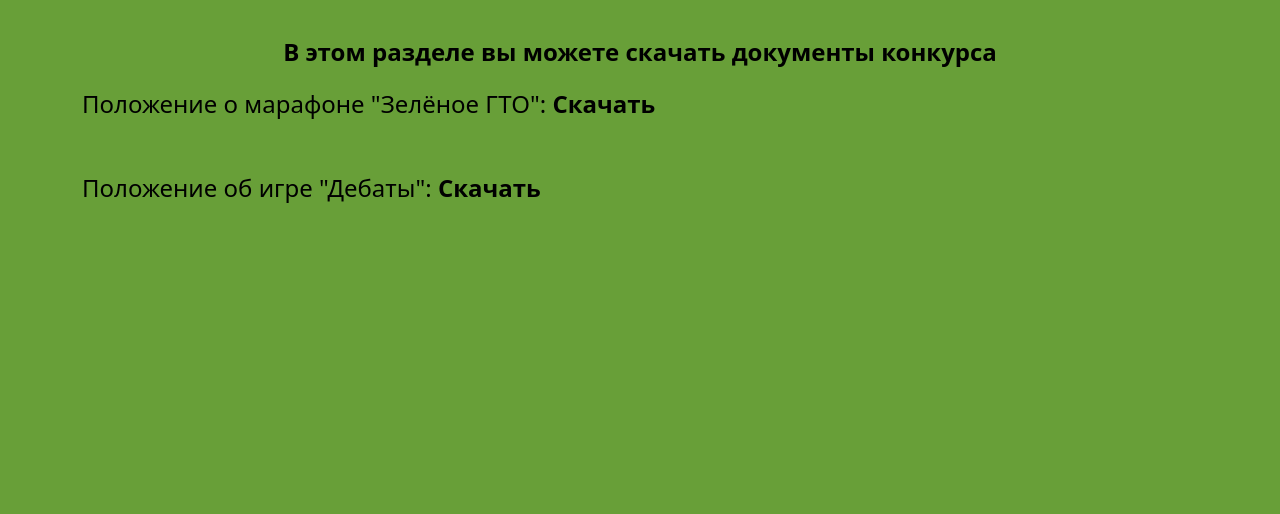
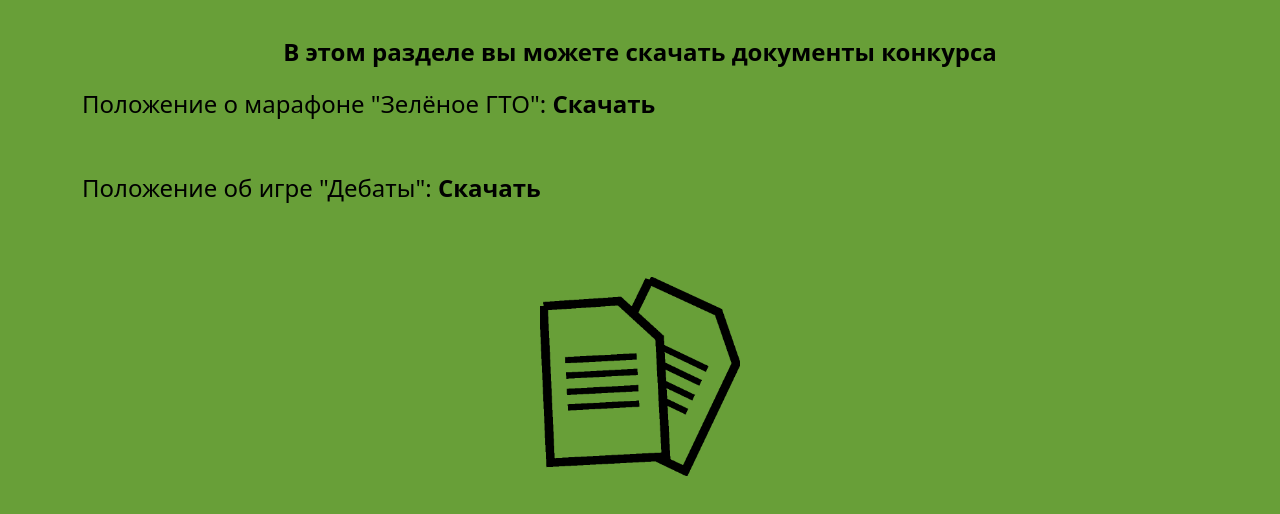
Before and after one commit to MaksimK30/green-gto, a plain HTML site: page pages/docs.html in a window 1280 px wide. Shown: the part 108-622 px from the top of the page. Drawn offline with nearby package versions, Linux system fonts and the light colour scheme.

Commit message:
version 3

```diff
--- a/assets/css/GTO_css.css
+++ b/assets/css/GTO_css.css
@@ -58,6 +58,13 @@ a {
     text-decoration: none;
     color: black;
     font-weight: bold;
+}
+
+.docs img {
+    margin-top: 5%;
+    width: 25vh;
+    border-radius: 15px;
+    border-width: 5px;
 }
 
 .block {
--- a/pages/docs.html
+++ b/pages/docs.html
@@ -65,6 +65,10 @@
 Положение об игре "Дебаты": <a download href="../assets/docs/pd.docx">Скачать</a>
 </p>
 
+<div class="docs text-center">
+<img src="../assets/images/archive.webp">
+</div>
+
     </main>
     <script src="https://cdn.jsdelivr.net/npm/bootstrap@5.1.3/dist/js/bootstrap.bundle.min.js" integrity="sha384-ka7Sk0Gln4gmtz2MlQnikT1wXgYsOg+OMhuP+IlRH9sENBO0LRn5q+8nbTov4+1p" crossorigin="anonymous"></script>
 </body>
```
Also changed, not shown: assets/images/archive.png (added), assets/images/archive.webp (added), images/analysis.webp (added), images/communication.webp (added), images/debaty.webp (added), images/discuss.webp (added), images/eko-reklama.webp (added), images/eko_iq.webp (added), images/forest.webp (added), images/guy.webp (added), images/hands.webp (added), images/kreative.webp (added), images/logo.webp (added), images/polezny_sbor.webp (added), 4 more files.
